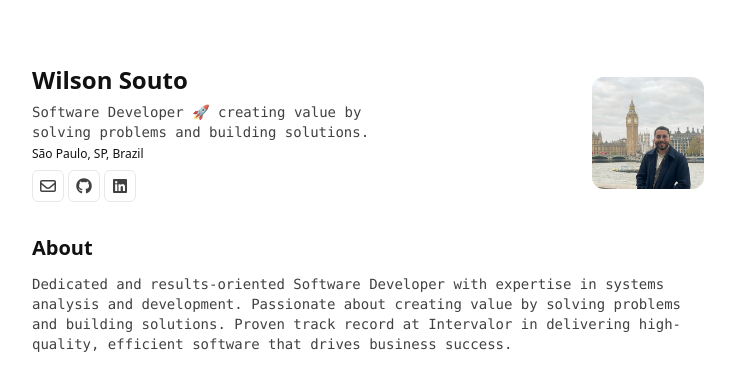
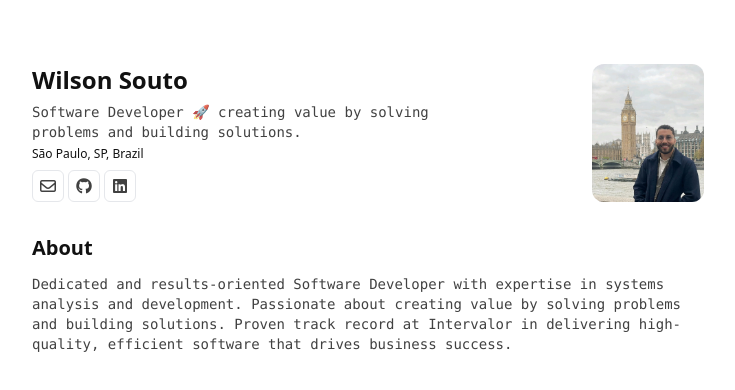
Before and after one commit to wilsonsouto/portfolio, an Angular app: page / in a window 1280 px wide. Shown: the top 390 px of the page, without its empty margins (272-1007 px from the left). Built offline with nearby package versions, Linux system fonts and the light colour scheme.

Commit message:
style: update grid layout in header section with 1fr and auto

```diff
--- a/src/app/app.component.html
+++ b/src/app/app.component.html
@@ -1,4 +1,4 @@
-<app-header class="flex items-center justify-between" />
+<app-header class="grid grid-cols-[1fr_auto] gap-2" />
 <main class="space-y-8 print:space-y-4">
   <app-about class="flex min-h-0 flex-col gap-y-3 print:gap-y-1" />
 </main>
--- a/src/app/core/components/header/header.component.html
+++ b/src/app/core/components/header/header.component.html
@@ -7,7 +7,7 @@
   <!-- #region description-->
   <p
     [attr.aria-label]="'Description: ' + description"
-    class="max-w-sm text-pretty font-mono text-sm text-foreground/80 print:text-[12px]"
+    class="max-w-md text-pretty font-mono text-sm text-foreground/80 print:text-[12px]"
   >
     {{ description }}
   </p>
@@ -44,10 +44,12 @@
   </nav>
   <!-- #endregion -->
 </section>
-<div class="relative flex size-28 shrink-0 overflow-hidden rounded-xl">
+<div
+  class="relative flex size-28 h-full shrink-0 justify-self-end overflow-hidden rounded-xl"
+>
   <!-- #region profile picture-->
   <img
-    class="aspect-square h-full w-full"
+    class="aspect-square h-full w-full object-cover"
     src="images/profile-picture.jpeg"
     alt="Wilson Souto's profile picture"
   />
```
